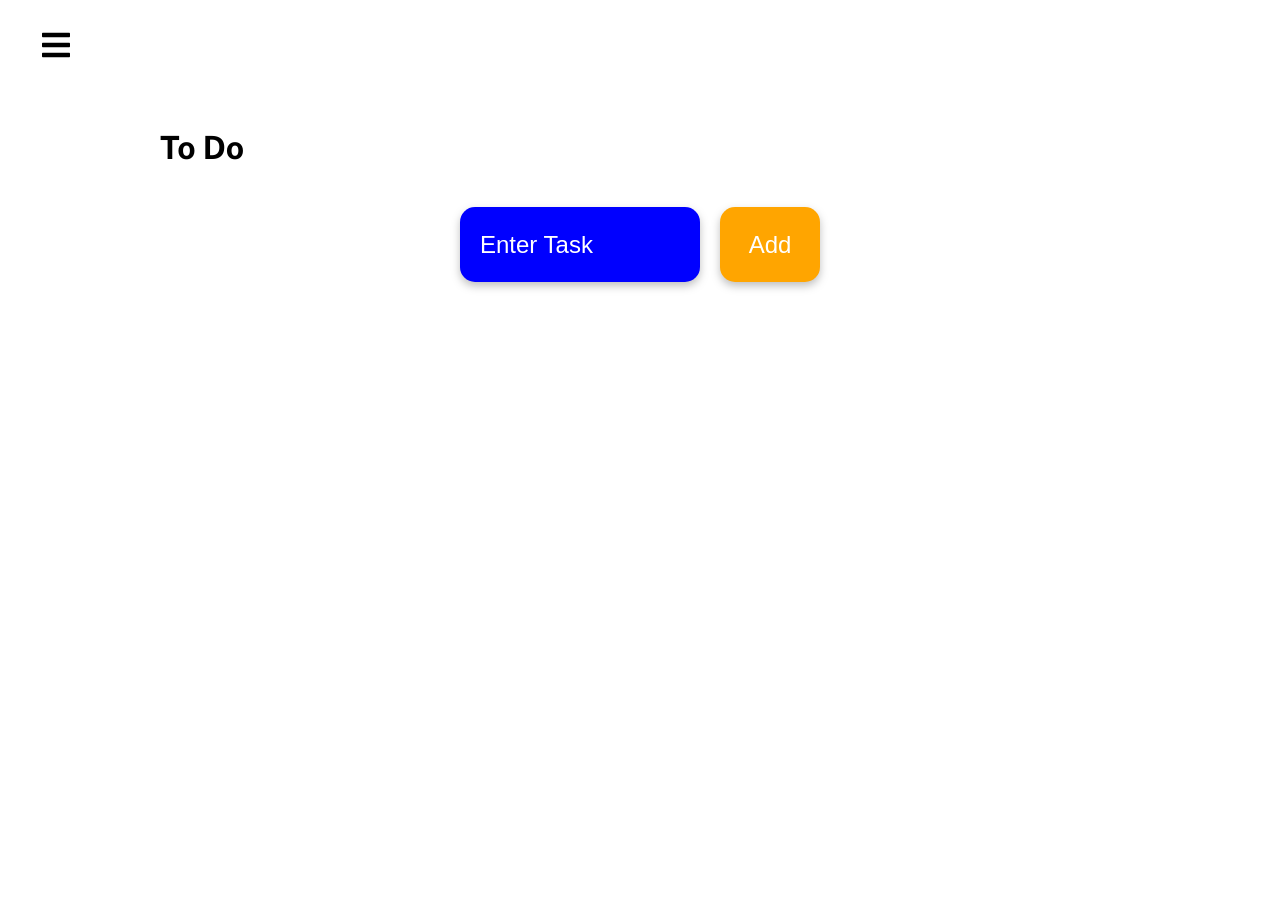
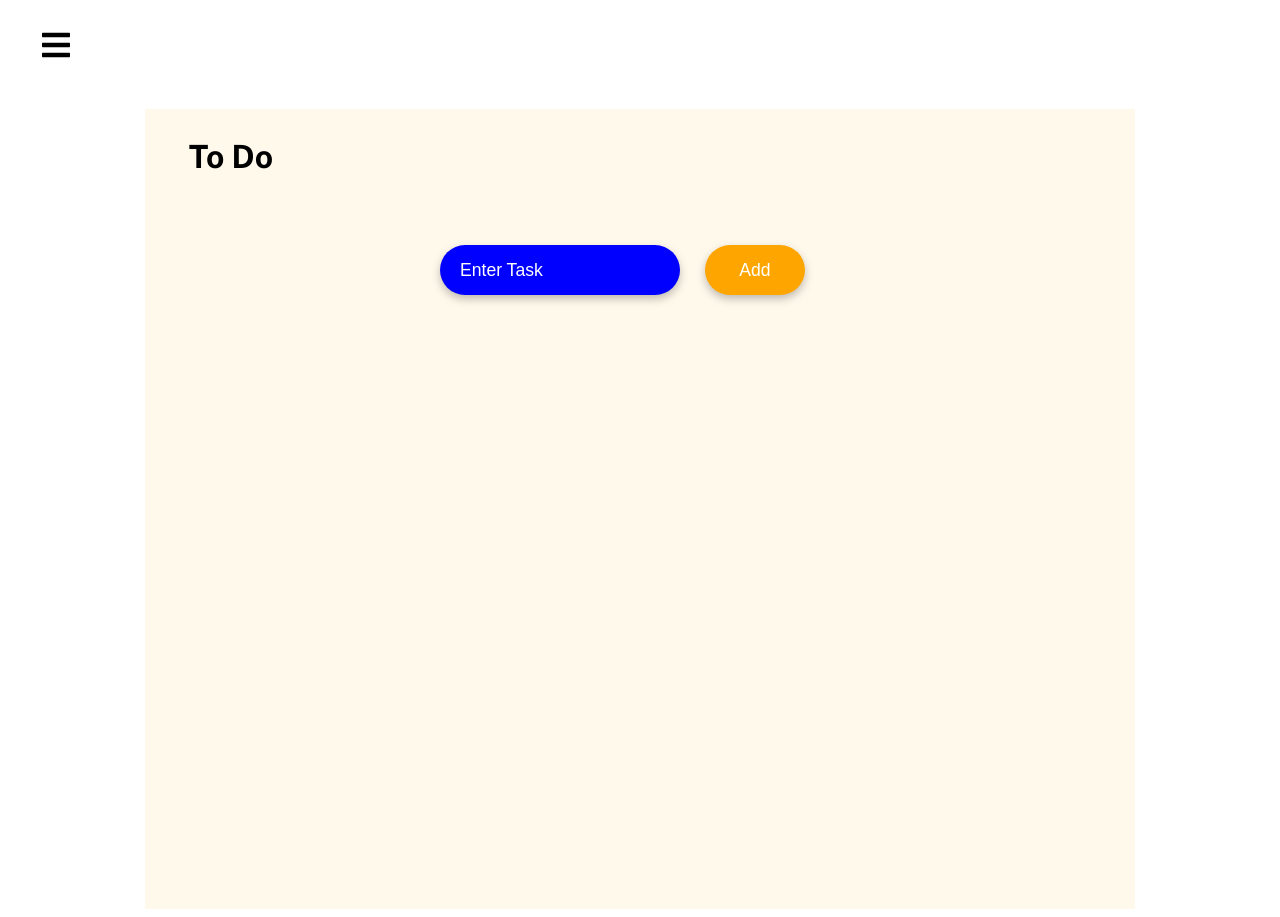
Before and after one commit to paydendyer/task-dashboard, a React (Create React App) app: page /ToDo in a window 1280 px wide. Built offline with nearby package versions, Linux system fonts and the light colour scheme.

Commit message:
Made some styling changes for desktop

```diff
--- a/src/index.css
+++ b/src/index.css
@@ -102,25 +102,26 @@ textarea:focus {
   padding-right: 15px;
   padding-left: 15px;
   min-height: 100vh;
-  background-color: white;
+  background-color: #FFF9EC;
 }
-
+input {
+  margin: 2px 5px;
+}
 #to-do-form input {
   background-color: blue;
   border: 0;
-  width: 150px;
+  width: 175px;
   height: 50px;
   padding: 0 20px;
-  margin: 20px;
-  border-radius: 15px;
+  margin: 20px auto;
+  border-radius: 25px;
   filter: drop-shadow(0px 4px 4px rgba(0, 0, 0, 0.25));
-  font-size: 1em;
+  font-size: 1.1em;
+  color: white;
 }
 @media screen and (min-width: 768px) {
   #to-do-form input {
     width: 200px;
-    height: 75px;
-    font-size: 1.5em;
   }
   }
   form#to-do-form {
@@ -144,19 +145,18 @@ form#to-do-form {
 #to-do-form button {
   height: 50px;
   width: 80px;
-  border-radius: 15px;
+  border-radius: 25px;
   border: 0;
   background-color: orange;
   cursor: pointer;
   color: white;
   filter: drop-shadow(0px 4px 4px rgba(0, 0, 0, 0.25));
-  font-size: 1em;
+  font-size: 1.1em;
+  margin-left: 25px;
 }
 @media screen and (min-width: 768px) {
   #to-do-form button {
     width: 100px;
-    height: 75px;
-    font-size: 1.5em;
   }
   }
 .list {
@@ -165,14 +165,12 @@ form#to-do-form {
   height: 50px;
   margin: 20px auto;
   background-color: #fef68a;
-  border-radius: 15px;
+  border-radius: 25px;
   filter: drop-shadow(0px 4px 4px rgba(0, 0, 0, 0.25));
 }
 @media screen and (min-width: 768px) {
   .list {
     width: 30rem;
-    height: 75px;
-    margin: 40px auto;
   }
 }
 .list p {
@@ -180,11 +178,6 @@ form#to-do-form {
   position: relative;
   cursor: pointer;
   align-items: center;
-}
-@media screen and (min-width: 768px) {
-  .list p {
-    padding: 25px;
-  }
 }
 
 .list p span {
@@ -194,7 +187,7 @@ form#to-do-form {
 }
 
 .todo-delete {
-  margin: 0 5px;
+  margin: 7px 5px;
   font-size: 15px;
   align-items: center;
 }
@@ -202,7 +195,7 @@ form#to-do-form {
 .list p input {
   background-color: transparent;
   border: 0;
-  font-size: 1em;
+  font-size: 1.1em;
   outline: none;
 }
 @media screen and (min-width: 768px) {
@@ -211,6 +204,9 @@ form#to-do-form {
   }
 }
 .todo-h1 {
-  padding-top: 2%;
+  padding: 3%;
   font-weight: bold;
 }
+h1 {
+  font-size: 2em;
+}
```
